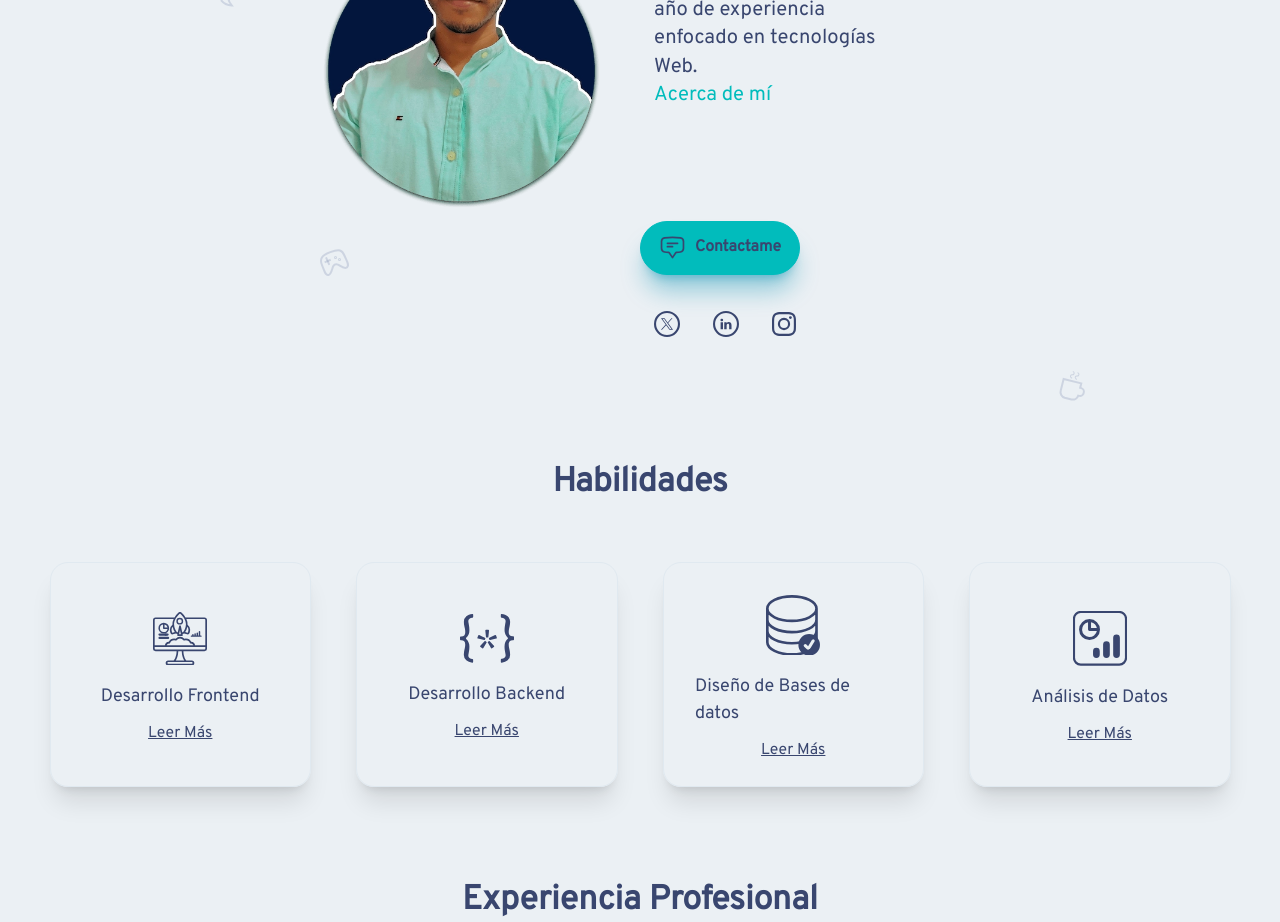
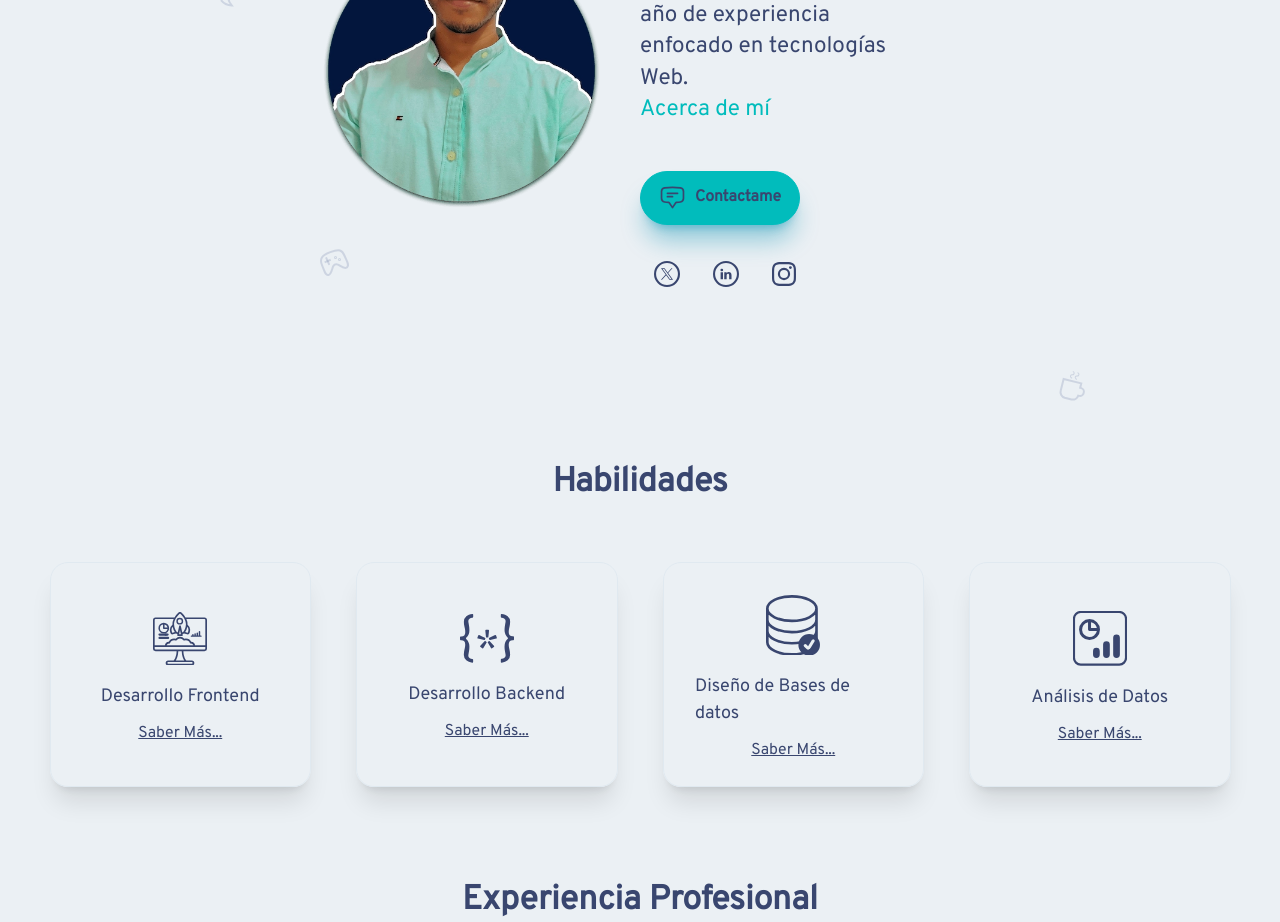
Before and after one commit to marlonocampo/portfolio, a React (Vite) app: page / in a window 1280 px wide. Shown: the part 320-1242 px from the top of the page. Built offline with nearby package versions, Linux system fonts and the light colour scheme.

Commit message:
Agregando descripciones a las skills

```diff
--- a/src/assets/styles/index.css
+++ b/src/assets/styles/index.css
@@ -72,13 +72,18 @@ h1 {
     animation: slide-origin 500ms ease forwards;
   }
 
-  @keyframes slideOrigin {
-    0% {}
+  @keyframes slide-origin {
+    0% {opacity: 0;}
+    100% { transform: translate(0px) }
+  }
 
-    100% {
-      transform: translateY(0px);
-      animation: none;
-    }
+  .slide-up {
+    animation: slide-up 300ms ease forwards;
+    transform: translateY(100%);
+  }
+
+  @keyframes slide-up {
+    to { transform: translateY(0px); }
   }
 
   ::-webkit-scrollbar {
--- a/src/components/nav/Sidebar.tsx
+++ b/src/components/nav/Sidebar.tsx
@@ -11,7 +11,7 @@ export function Sidebar ({ closeSidebar, isOpen }: props): JSX.Element {
   return (
     <div
       className={`${isOpen ? 'translate-x-0' : '-translate-x-full'} z-50 h-full w-full fixed
-                    backdrop-blur-md ease-in-out duration-200`}
+                    backdrop-blur-md ease-out duration-200`}
     >
       <div className={`${isOpen ? 'translate-x-0' : '-translate-x-full'} p-4 w-64 h-full bg-primary border-r shadow-xl
                       rounded-r-2xl border-r-secondary-focus`}
--- /dev/null
+++ b/src/components/sections/skills/DescriptionSkills.tsx
@@ -0,0 +1,20 @@
+import { CloseIcon } from '@assets/icons/CloseIcon'
+
+interface props { handleShowDescription: Function }
+function DescriptionSkills ({ handleShowDescription }: props): JSX.Element {
+  return (
+    <div className={`z-40 fixed w-full h-full top-0 flex items-center justify-center
+                      backdrop-blur-sm bg-transparent text-secondary`}
+    >
+      <div className='w-[500px] h-3/4 bg-primary rounded-2xl p-5 shadow-xl slide-up'>
+        <div className='flex justify-between'>
+          Description
+          <button onClick={() => handleShowDescription()}>
+            <CloseIcon />
+          </button>
+        </div>
+      </div>
+    </div>
+  )
+}
+export default DescriptionSkills
--- a/src/components/sections/skills/Skills.tsx
+++ b/src/components/sections/skills/Skills.tsx
@@ -1,4 +1,6 @@
+import { lazy, Suspense, useState } from 'react'
 import { FrontendIcon, BackendIcon, DataBaseIcon, DataAnalysis } from '@assets/icons/SkillsIcons'
+const DescriptionSkills = lazy(async () => await import('./DescriptionSkills'))
 
 const skills = [{
   name: 'Desarrollo Frontend',
@@ -30,8 +32,19 @@ const skills = [{
 }]
 
 export function Skills (): JSX.Element {
+  const [isShowDescription, isSetShowDescription] = useState(false)
+
+  const handleShowDescription = (): void => {
+    isSetShowDescription(!isShowDescription)
+  }
+
   return (
     <>
+      {isShowDescription && (
+        <Suspense fallback={<></>}>
+          <DescriptionSkills handleShowDescription={handleShowDescription} />
+        </Suspense>
+      )}
       <div className='flex justify-center items-center py-2'>
         <div className='divider' />
         <h1 className='text-3xl font-bold text-secondary mt-10'>Habilidades</h1>
@@ -46,7 +59,7 @@ export function Skills (): JSX.Element {
               <div className='m-2 w-12'>{<skill.icon />}</div>
               <span className='m-2'>{skill.name}</span>
               <span>
-                <button className='text-sm link activeEfect'>Leer Más</button>
+                <button onClick={handleShowDescription} className='text-sm link activeEfect'>Saber Más...</button>
               </span>
             </div>
           )
```
